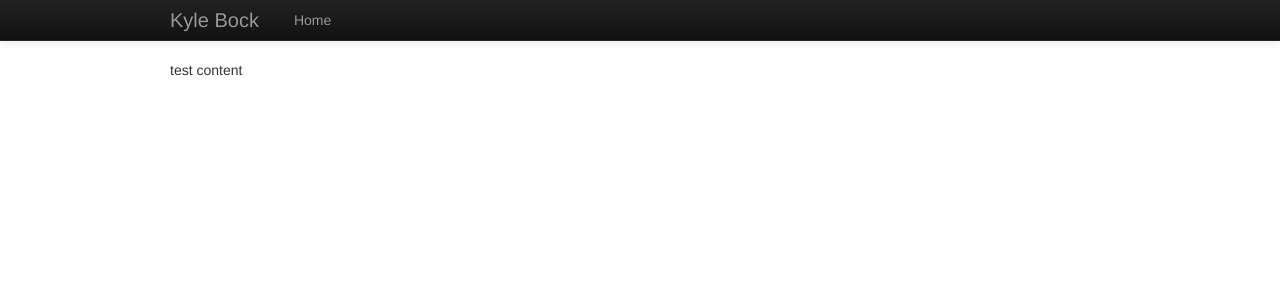
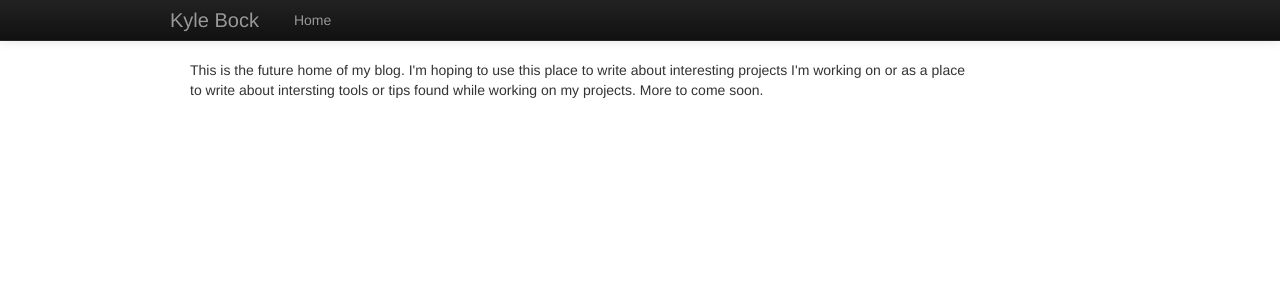
Before and after one commit to frsilent/kwbock.github.com, a Jekyll site: the page built from index.md, in a window 1280 px wide. Shown: the top 300 px of the page. Built offline with Jekyll 4.4.1, drawn with Linux system fonts in a browser that asks for light colours.

```diff
--- a/index.md
+++ b/index.md
@@ -2,4 +2,22 @@
 layout: default
 title: Kyle Bock
 ---
-test content
+<div class="span10">
+    This is the future home of my blog. I'm hoping to use this place to write about interesting projects I'm working on or as a place to write about intersting tools or tips found while working on my projects. More to come soon.
+</div>
+{% comment %}
+<section class="posts">
+    {% for post in site.posts %}
+    <article class="post">
+        <header>
+            <h4>{{ post.title }}</h4>
+        </header>
+        <div class="post-content">
+            {{ post.content }}
+        </div>
+        <footer>
+        </footer>
+    </article>
+    {% endfor %}
+</section>
+{% endcomment %}
```
Also changed, not shown: _posts/2012-12-18-creating-a-jekyll-blog.md (added, +5 -0 lines), _layouts/post.html (added).
